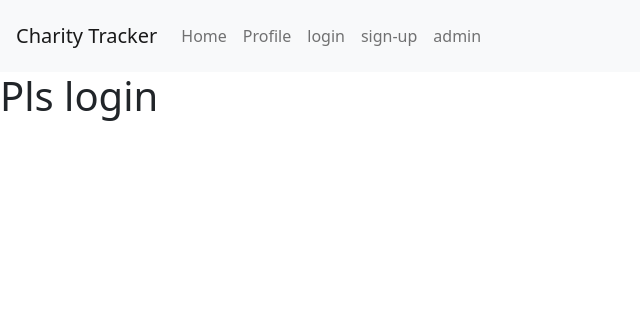
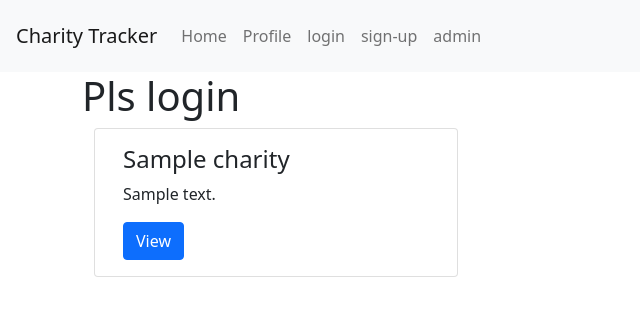
Before and after one commit to alexthegreat194/charity-tracker, a Flask app: page / in a window 1280 px wide. Shown: the top 332 px of the page, without its empty margins (0-640 px from the left). Run offline with Flask 2, Linux system fonts and the light colour scheme; a database or web service that is not in the repository returns one stand-in record (values such as "Sample title").

Commit message:
added cards on index

```diff
--- a/app.py
+++ b/app.py
@@ -6,10 +6,9 @@ import datetime
 
 '''
 TODO:
-show all charities on main page
+charity page for individual charities
 profile page
 log donation on profile page
-charity page for individual charities
 '''
 
 app = Flask(__name__)
@@ -25,7 +24,7 @@ charities = db.charities
 @app.route('/')
 def index():
     name = session.get("name")
-    return render_template("index.html", name=name)
+    return render_template("index.html", name=name, charities=charities.find())
 
 @app.route('/profile')
 def profile():
--- a/templates/index.html
+++ b/templates/index.html
@@ -1,15 +1,25 @@
 {% extends 'base.html' %}
 
 {% block content %}
+    <div class="container jumbotron">
         {% if name == None %}
         <h1>Pls login</h1>
         {% else %}
         <h1>Hello {{name}}</h1>
         {% endif %}
+    </div>
 
-    {% for user in users %}
-        <h1>name: {{ user.name }}</h1>
-        <h4>username: {{ user.username }} </h4>
+    <div class="row container mx-md-n5 m-auto">
+        {% for charity in charities %}
+            <div class="card col-lg-4 col-md-5 col-sm-10">
+                <div class="card-body">
+                    <h4 class="card-title">{{ charity.name }}</h4>
+                    <p class="card-text">{{ charity.description }}</p>
+                    <a href="charity/{{ charity._id }}"><button type="button" class="btn btn-primary">View</button></a>
+                </div>
+            </div>
         {% endfor %}
 
+    </div>
+
 {% endblock content %}
--- a/templates/partials/navbar.html
+++ b/templates/partials/navbar.html
@@ -1,5 +1,9 @@
 <nav class="navbar navbar-expand-lg navbar-light bg-light p-3">
     <a class="navbar-brand" href="{{url_for('index')}}">Charity Tracker</a>
+    <button class="navbar-toggler" type="button" data-toggle="collapse" data-target="#navbarSupportedContent" aria-controls="navbarSupportedContent" aria-expanded="false" aria-label="Toggle navigation">
+        <span class="navbar-toggler-icon"></span>
+    </button>
+    <div class="collapse navbar-collapse" id="navbarSupportedContent">
         <ul class="navbar-nav">
             <li class="nav-item">
                 <a class="nav-link" href="{{ url_for('index') }}">Home</a>
@@ -17,4 +21,5 @@
                 <a class="nav-link" href="{{ url_for('admin') }}">admin</a>
             </li>
         </ul>
+    </div>
 </nav>
```
Lines whose indentation alone changed are shown as unchanged.
